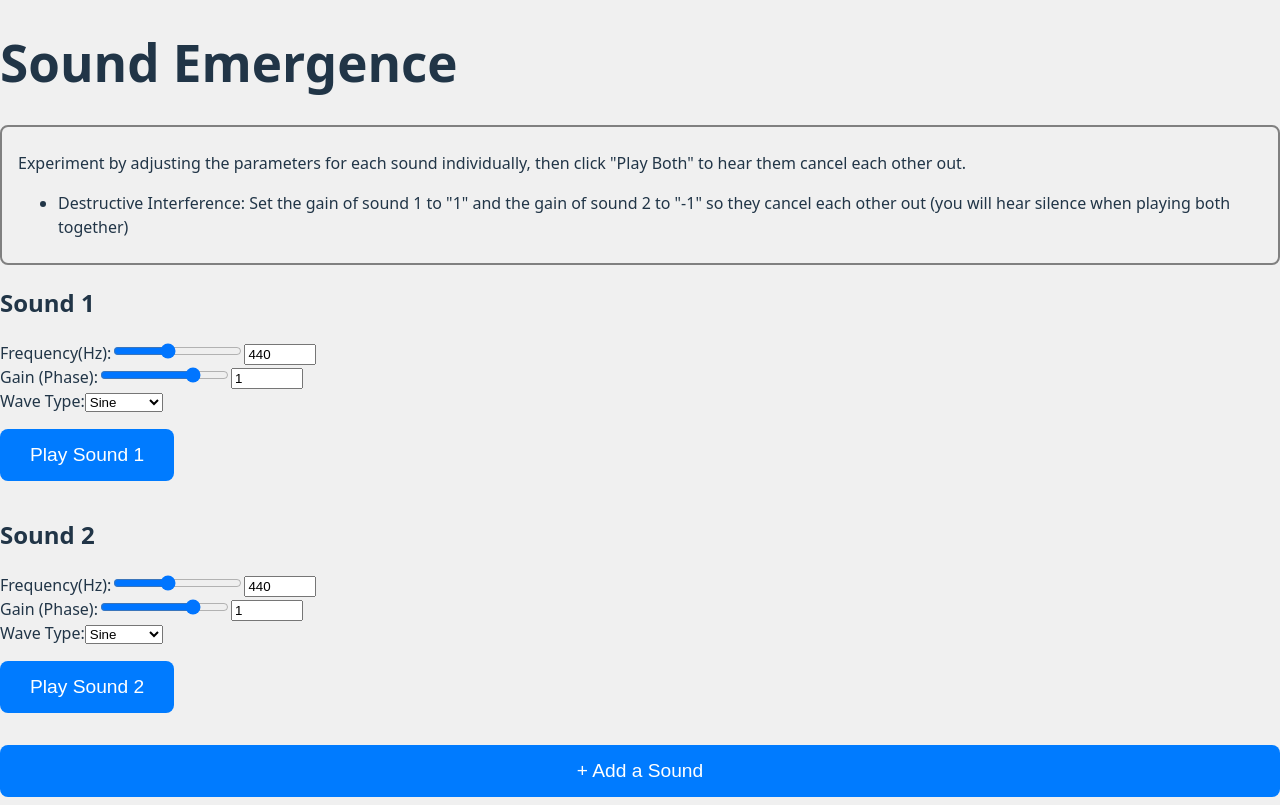
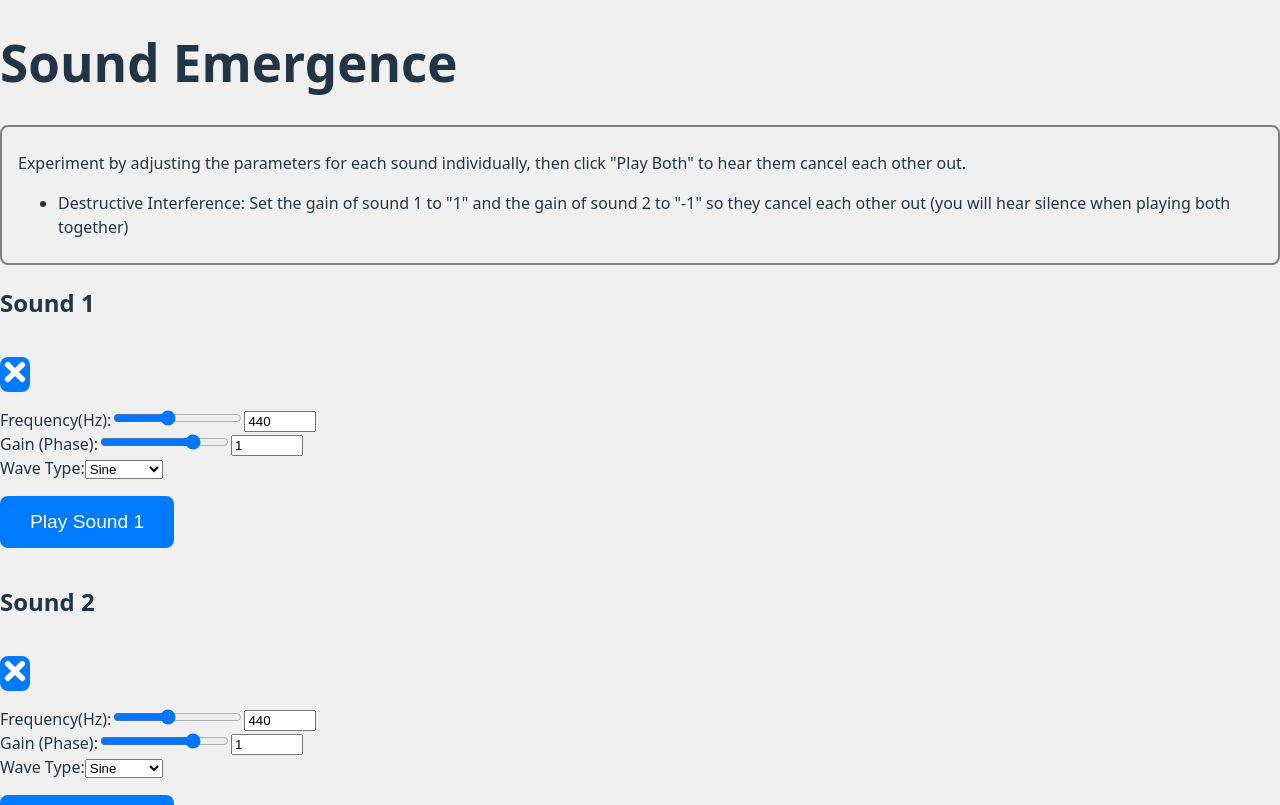
Before and after one commit to BrentGrammer/EmergentSounds, a React (Vite) app in the folder WebAudio/: page / in a window 1280 px wide. Shown: the top 805 px of the page. Built offline with nearby package versions, Linux system fonts and the light colour scheme.

Commit message:
install icons, add delete button, extract sound to own component

```diff
--- a/WebAudio/package.json
+++ b/WebAudio/package.json
@@ -11,7 +11,8 @@
   },
   "dependencies": {
     "react": "^19.1.1",
-    "react-dom": "^19.1.1"
+    "react-dom": "^19.1.1",
+    "react-icons": "^5.5.0"
   },
   "devDependencies": {
     "@eslint/js": "^9.36.0",
--- a/WebAudio/src/App.css
+++ b/WebAudio/src/App.css
@@ -31,8 +31,21 @@ button:hover {
   justify-content: center;
 }
 
+.sound-title-container {
+  display: "flex";
+  align-items: "end";
+}
+
 .experiments-container {
   border: solid gray 2px;
-  padding: .5rem 1rem;
-  border-radius: .5rem;
+  padding: 0.5rem 1rem;
+  border-radius: 0.5rem;
 }
+
+.icon-delete-button {
+  background: "none";
+  border: "none";
+  cursor: "pointer";
+  color: "#888";
+  padding: 0;
+}
--- a/WebAudio/src/App.tsx
+++ b/WebAudio/src/App.tsx
@@ -1,15 +1,15 @@
 import { useState } from "react";
-import { defaultParameters, play, type ISoundParameters } from "./lib/webAudio";
-import SoundParameters from "./components/SoundParameters/SoundParameters";
+import {
+  defaultParameters,
+  play,
+  type ISound,
+  type ISoundParameters,
+} from "./lib/webAudio";
 import "./App.css";
+import Sound from "./components/Sound/Sound";
 
 const AudioContext = window.AudioContext;
 const audioCtx = new AudioContext();
-
-interface ISound {
-  title: string;
-  parameters: ISoundParameters;
-}
 
 const defaultHighestSoundNumber = 2;
 
@@ -52,6 +52,15 @@ function App() {
     setSounds({ ...sounds, ...{ [`sound${soundNum}`]: newSound } });
   };
 
+  const removeSound = (id: string, soundNumber: number) => {
+    const updatedSounds = { ...sounds };
+    delete updatedSounds[id];
+    setSounds(updatedSounds);
+    if (soundNumber === highestSoundNumber) {
+      setHighestSoundNumber(highestSoundNumber - 1);
+    }
+  };
+
   return (
     <main className="main-container">
       <h1>Sound Emergence</h1>
@@ -74,14 +83,13 @@ function App() {
 
         return (
           <div key={`playsound-${soundId}`}>
-            <h2>{sound.title}</h2>
-            <SoundParameters id={soundId} updateSounds={updateSounds} />
-
-            <div className="button-container">
-              <button onClick={() => onPlaySound(soundId)}>
-                Play {sound.title}
-              </button>
-            </div>
+            <Sound
+              sound={sound}
+              soundId={soundId}
+              removeSound={removeSound}
+              updateSounds={updateSounds}
+              onPlaySound={onPlaySound}
+            />
           </div>
         );
       })}
--- /dev/null
+++ b/WebAudio/src/components/Sound/Sound.tsx
@@ -0,0 +1,51 @@
+import { FaTimes } from "react-icons/fa";
+import SoundParameters from "../SoundParameters/SoundParameters";
+import type { ISound, ISoundParameters } from "../../lib/webAudio";
+
+interface Props {
+  sound: ISound;
+  soundId: string;
+  removeSound: (soundId: string, soundNumber: number) => void;
+  updateSounds: (soundId: string, newParams: ISoundParameters) => void;
+  onPlaySound: (soundId: string) => void;
+}
+
+function parseSoundNumber(id: string): number {
+  const numberMatch = id.match(/\d+/);
+  const num = numberMatch ? parseInt(numberMatch[0], 10) : null;
+  if (num === null) {
+    alert("ERROR: could not parse the number of the sound");
+    throw new Error("Sound number is null");
+  }
+  return num;
+}
+
+export default function Sound({
+  sound,
+  soundId,
+  removeSound,
+  updateSounds,
+  onPlaySound,
+}: Props) {
+  return (
+    <>
+      <div className="sound-title-container">
+        <h2>{sound.title}</h2>
+
+        <button
+          onClick={() => removeSound(soundId, parseSoundNumber(soundId))}
+          className="icon-delete-button"
+          title={`Remove ${sound.title}`}
+        >
+          <FaTimes size={30} />
+        </button>
+      </div>
+
+      <SoundParameters id={soundId} updateSounds={updateSounds} />
+
+      <div className="button-container">
+        <button onClick={() => onPlaySound(soundId)}>Play {sound.title}</button>
+      </div>
+    </>
+  );
+}
--- a/WebAudio/src/lib/webAudio.ts
+++ b/WebAudio/src/lib/webAudio.ts
@@ -49,3 +49,8 @@ export const defaultParameters: ISoundParameters = {
   gain: 1,
   type: "sine",
 };
+
+export interface ISound {
+  title: string;
+  parameters: ISoundParameters;
+}
```
Also changed, not shown: 1 other file (tests, documents, lock files or other folders).
